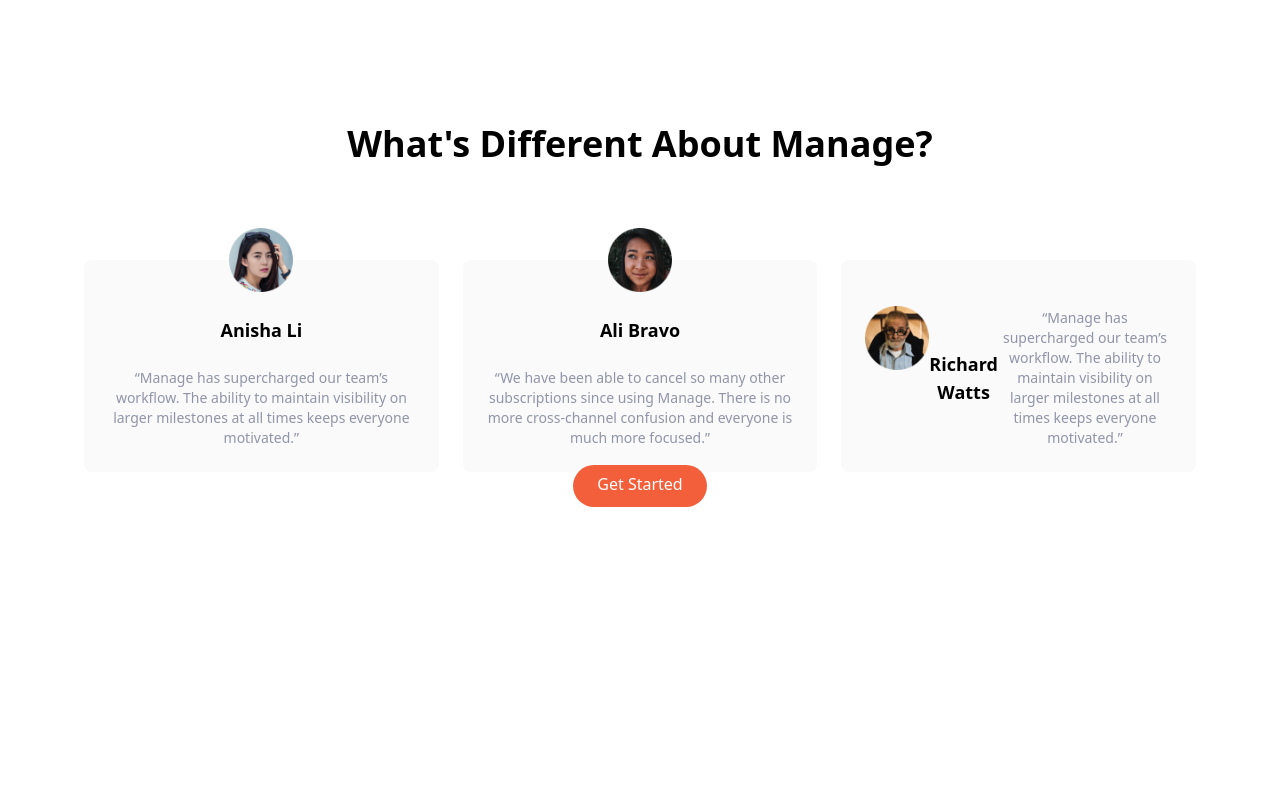
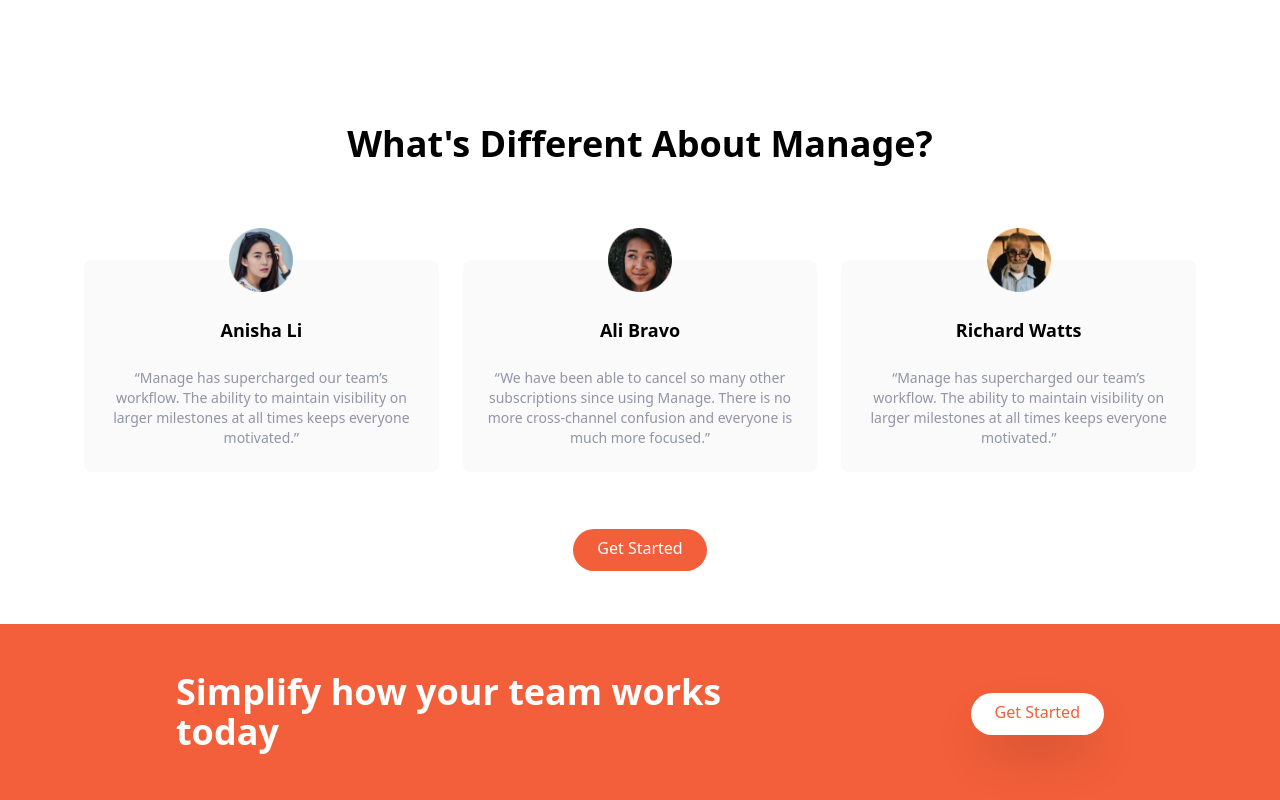
Before and after one commit to konstantinkrumin/tailwind-manage-landing-page, a website: page index.html in a window 1280 px wide. Shown: the part 1144-1944 px from the top of the page. Before the commit the page ends 1651 px from the top, so only its background shows below. Drawn offline with Linux system fonts and the light colour scheme.

Commit message:
added bottom section

```diff
--- a/index.html
+++ b/index.html
@@ -151,7 +151,7 @@
           </div>
 
           <!-- Testimonial 3 -->
-          <div class="hiddenflex-col items-center p-6 space-y-6 rounded-lg bg-veryLightGray md:flex md:w-1/3">
+          <div class="hidden flex-col items-center p-6 space-y-6 rounded-lg bg-veryLightGray md:flex md:w-1/3">
             <img src="img/avatar-richard.png" class="w-16 -mt-14" alt="avatar" />
             <h5 class="text-lg font-bold">Richard Watts</h5>
             <p class="text-sm text-darkGrayishBlue">
@@ -165,5 +165,18 @@
         </div>
       </div>
     </section>
+
+    <!-- CTA Section -->
+    <section id="cta" class="bg-brightRed">
+      <!-- Flex Container -->
+      <div class="container flex flex-col items-center justify-between px-6 py-24 mx-auto space-y-12 md:py-12 md:flex-row md:space-y-0">
+        <!-- Heading -->
+        <h2 class="text-5xl font-bold leading-tight text-center text-white md:text-4xl md:max-w-xl md:text-left">Simplify how your team works today</h2>
+        <!-- Button -->
+        <div>
+          <a href="#" class="p-3 px-6 pt-2 text-brightRed bg-white rounded-full shadow-2xl baseline hover:bg-gray-300">Get Started</a>
+        </div>
+      </div>
+    </section>
   </body>
 </html>
```
Also changed, not shown: css/main.css.
